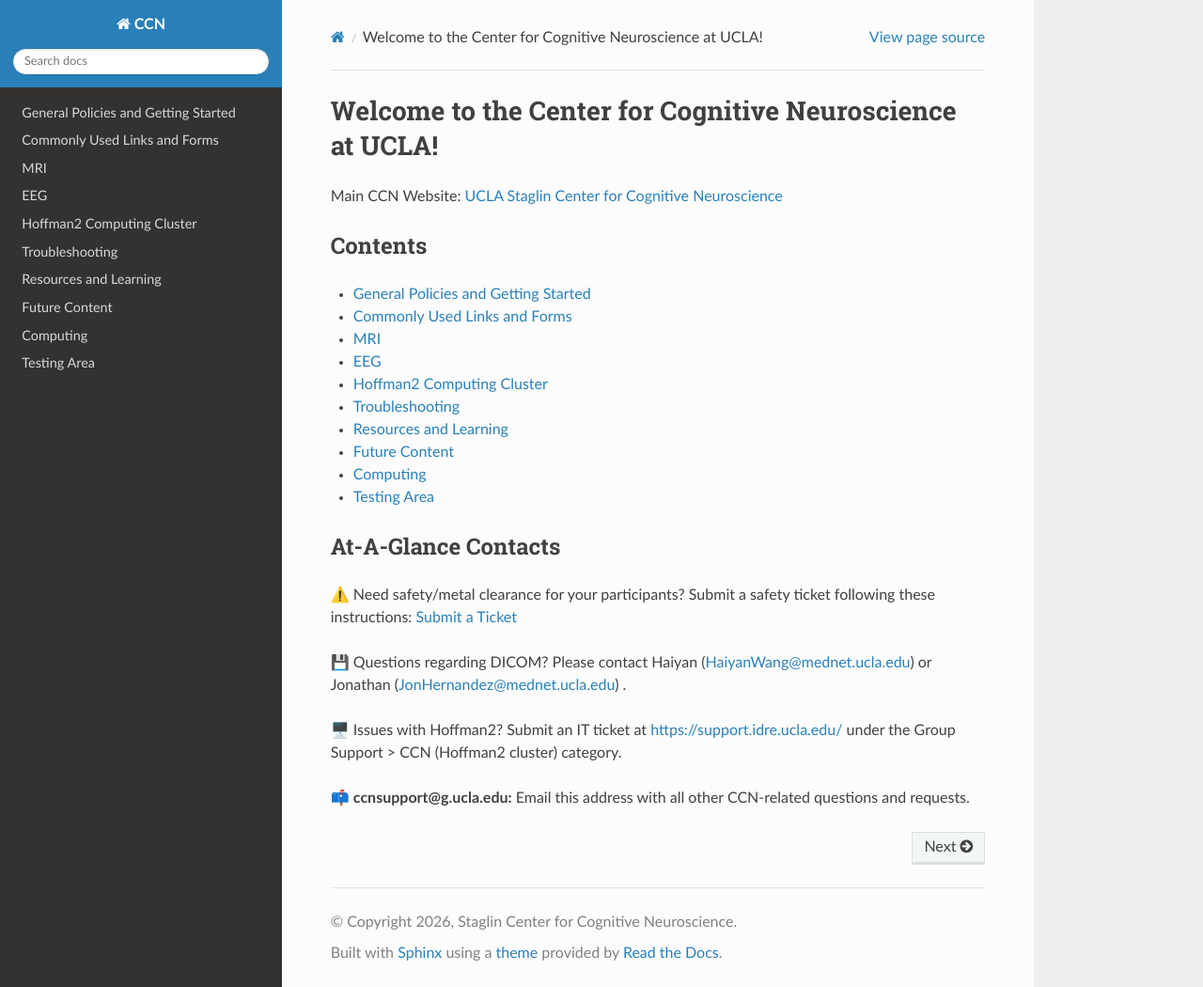
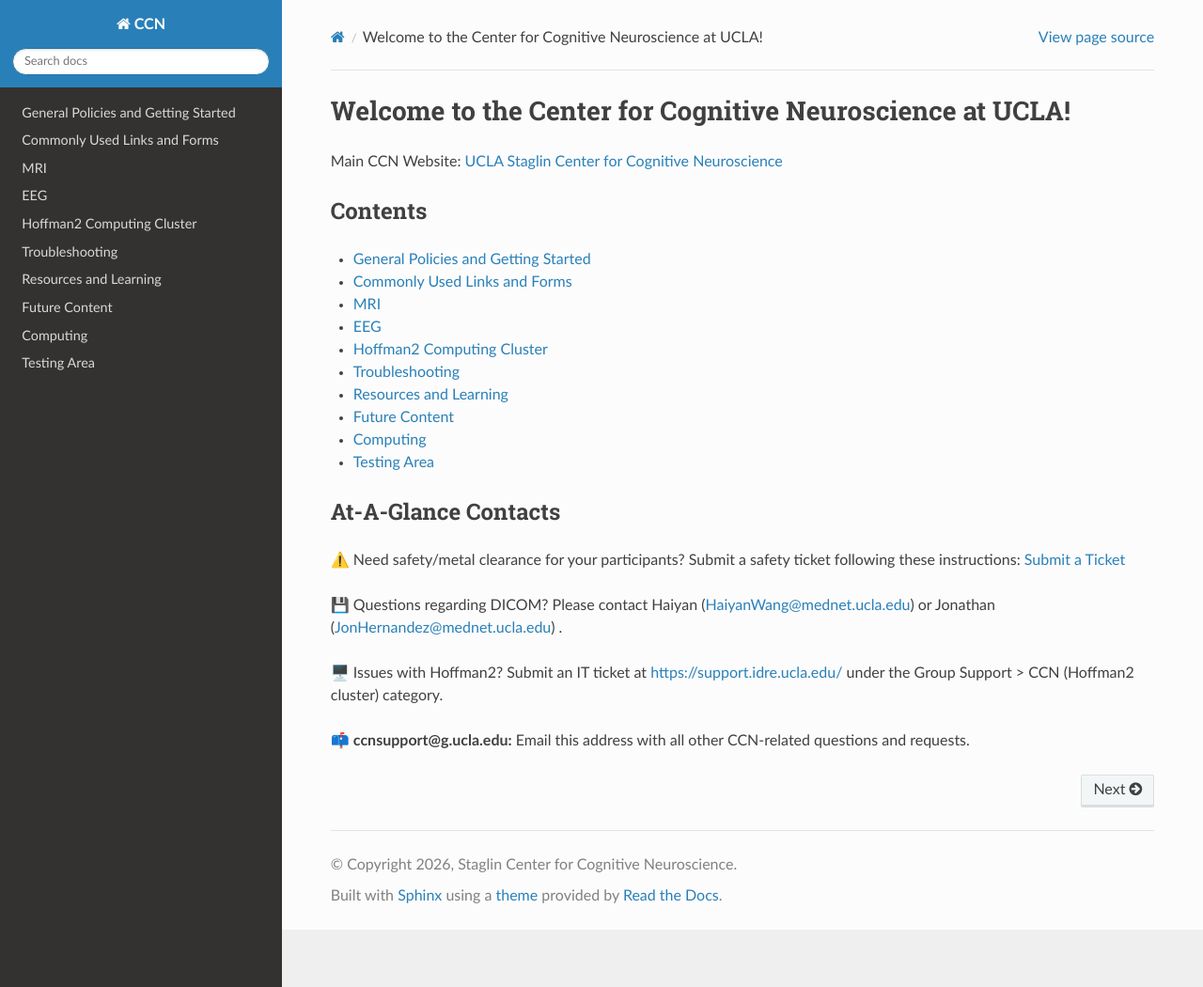
Before and after one commit to CCN-Support/CCN_Wiki, a Sphinx documentation site: the page built from docs/source/index.rst, in a window 1280 px wide and 1050 px high. Shown: the whole window at 94% size. Built offline with Sphinx 7.4.7 and the Read the Docs theme 3.1.0, drawn with Linux system fonts in a browser that asks for light colours.

Commit message:
Update custom.css

```diff
--- a/docs/source/_static/custom.css
+++ b/docs/source/_static/custom.css
@@ -1,21 +1,4 @@
-/* Sticky header for the resources table */
-.resource-table thead th {
-    position: sticky;
-    top: 0;
-    z-index: 2;
-    background: white;
+/* Widen the Read the Docs content area */
+.wy-nav-content {
+    max-width: 1600px !important;
 }
-
-/* Sticky first column for the resources table */
-.resource-table th:first-child,
-.resource-table td:first-child {
-    position: sticky;
-    left: 0;
-    z-index: 1;
-    background: white;
-}
-
-/* Top-left cell needs to sit above both sticky elements */
-.resource-table thead th:first-child {
-    z-index: 3;
-}
```
